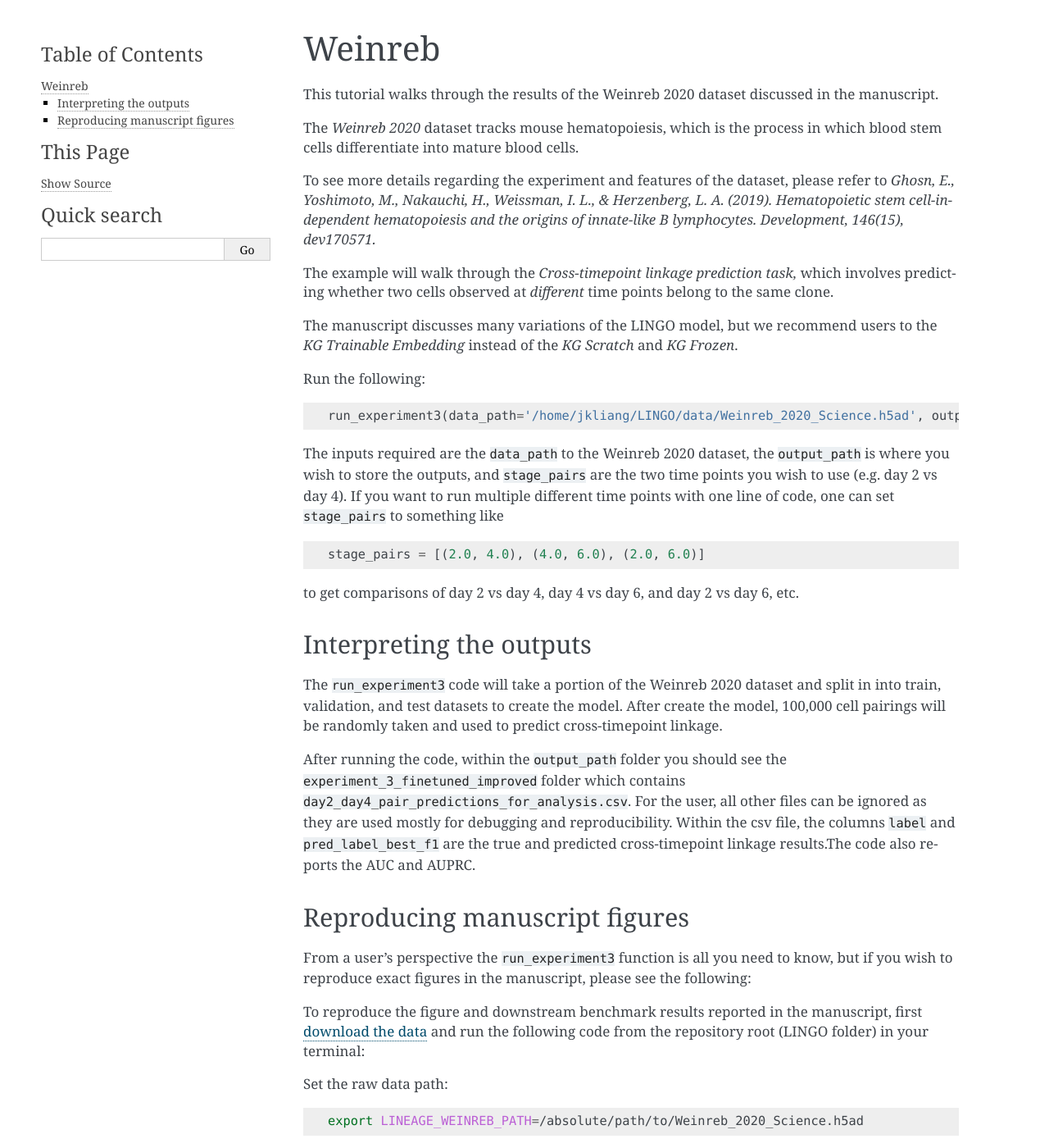
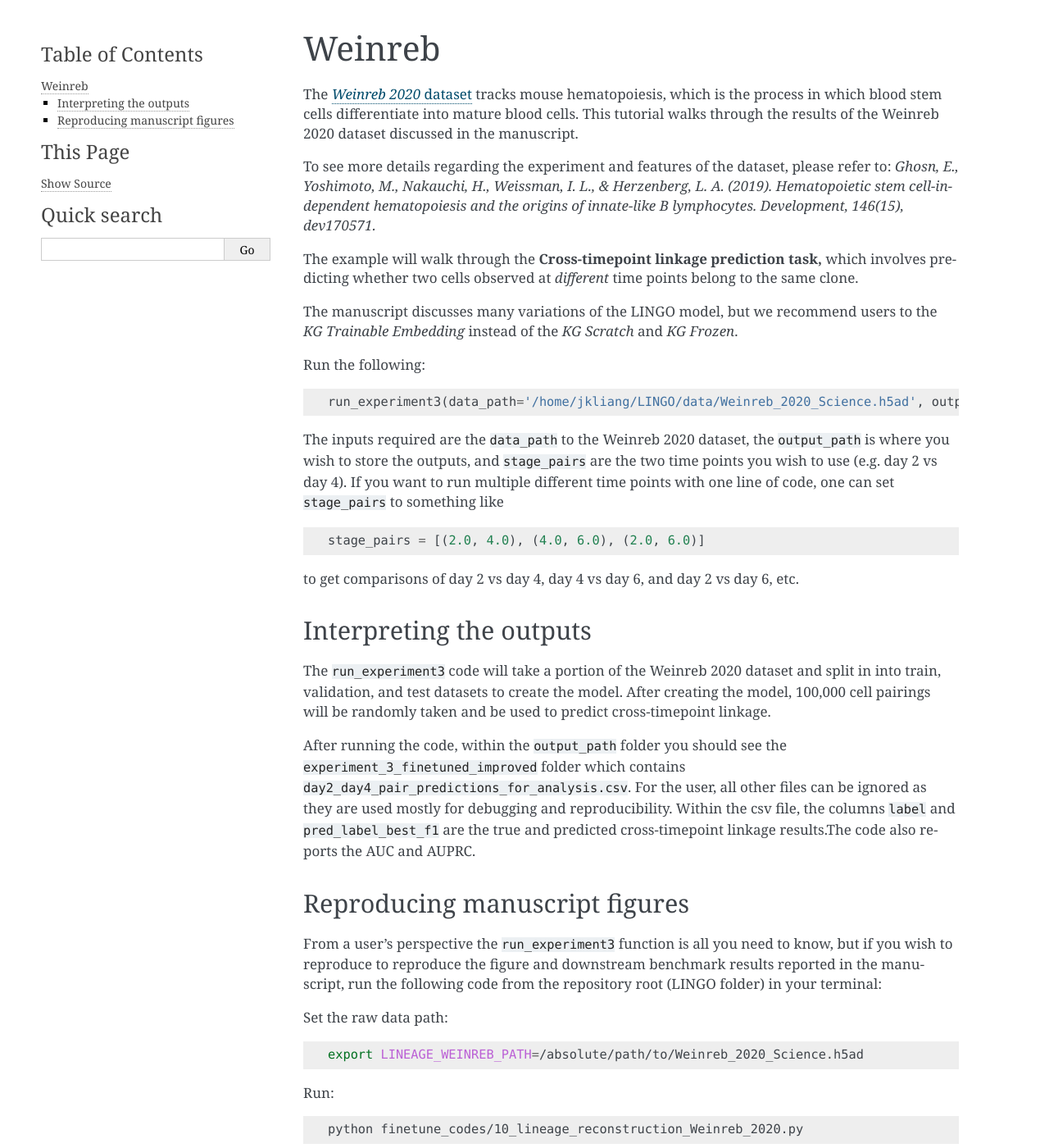
Before and after one commit to Jiatong-Liang/LINGO_website, a Sphinx documentation site: the page built from docs/Weinreb_2020.md, in a window 1280 px wide and 1400 px high. Shown: the whole window at 82% size. Built offline with Sphinx 7.4.7, drawn with Linux system fonts in a browser that asks for light colours; the version number is read from the project's files by our own code.

Commit message:
updated weinreb tutorial

````diff
--- a/docs/Weinreb_2020.md
+++ b/docs/Weinreb_2020.md
@@ -1,12 +1,10 @@
 # Weinreb
 
-This tutorial walks through the results of the Weinreb 2020 dataset discussed in the manuscript.
+The [*Weinreb 2020* dataset](installation.md) tracks mouse hematopoiesis, which is the process in which blood stem cells differentiate into mature blood cells. This tutorial walks through the results of the Weinreb 2020 dataset discussed in the manuscript.
 
-The *Weinreb 2020* dataset tracks mouse hematopoiesis, which is the process in which blood stem cells differentiate into mature blood cells.
+To see more details regarding the experiment and features of the dataset, please refer to: _Ghosn, E., Yoshimoto, M., Nakauchi, H., Weissman, I. L., & Herzenberg, L. A. (2019). Hematopoietic stem cell-independent hematopoiesis and the origins of innate-like B lymphocytes. Development, 146(15), dev170571._
 
-To see more details regarding the experiment and features of the dataset, please refer to _Ghosn, E., Yoshimoto, M., Nakauchi, H., Weissman, I. L., & Herzenberg, L. A. (2019). Hematopoietic stem cell-independent hematopoiesis and the origins of innate-like B lymphocytes. Development, 146(15), dev170571._
-
-The example will walk through the *Cross-timepoint linkage prediction task,* which involves predicting whether two cells observed at *different* time points belong to the same clone.
+The example will walk through the **Cross-timepoint linkage prediction task,** which involves predicting whether two cells observed at *different* time points belong to the same clone.
 
 The manuscript discusses many variations of the LINGO model, but we recommend users to the *KG Trainable Embedding* instead of the *KG Scratch* and *KG Frozen*.
 
@@ -23,16 +21,14 @@ stage_pairs = [(2.0, 4.0), (4.0, 6.0), (2.0, 6.0)]
 to get comparisons of day 2 vs day 4, day 4 vs day 6, and day 2 vs day 6, etc.
 
 ## Interpreting the outputs
-The `run_experiment3` code will take a portion of the Weinreb 2020 dataset and split in into train, validation, and test datasets to create the model. After create the model, 100,000 cell pairings will be randomly taken and used to predict cross-timepoint linkage.
+The `run_experiment3` code will take a portion of the Weinreb 2020 dataset and split in into train, validation, and test datasets to create the model. After creating the model, 100,000 cell pairings will be randomly taken and be used to predict cross-timepoint linkage.
 
 After running the code, within the `output_path` folder you should see the `experiment_3_finetuned_improved` folder which contains `day2_day4_pair_predictions_for_analysis.csv`. For the user, all other files can be ignored as they are used mostly for debugging and reproducibility. Within the csv file, the columns `label` and `pred_label_best_f1` are the true and predicted cross-timepoint linkage results.The code also reports the AUC and AUPRC.
 
 
 ## Reproducing manuscript figures
 
-From a user's perspective the `run_experiment3` function is all you need to know, but if you wish to reproduce exact figures in the manuscript, please see the following:
-
-To reproduce the figure and downstream benchmark results reported in the manuscript, first [download the data](installation.md) and run the following code from the repository root (LINGO folder) in your terminal:
+From a user's perspective the `run_experiment3` function is all you need to know, but if you wish to reproduce to reproduce the figure and downstream benchmark results reported in the manuscript, run the following code from the repository root (LINGO folder) in your terminal:
 
 Set the raw data path:
 ```bash
````
